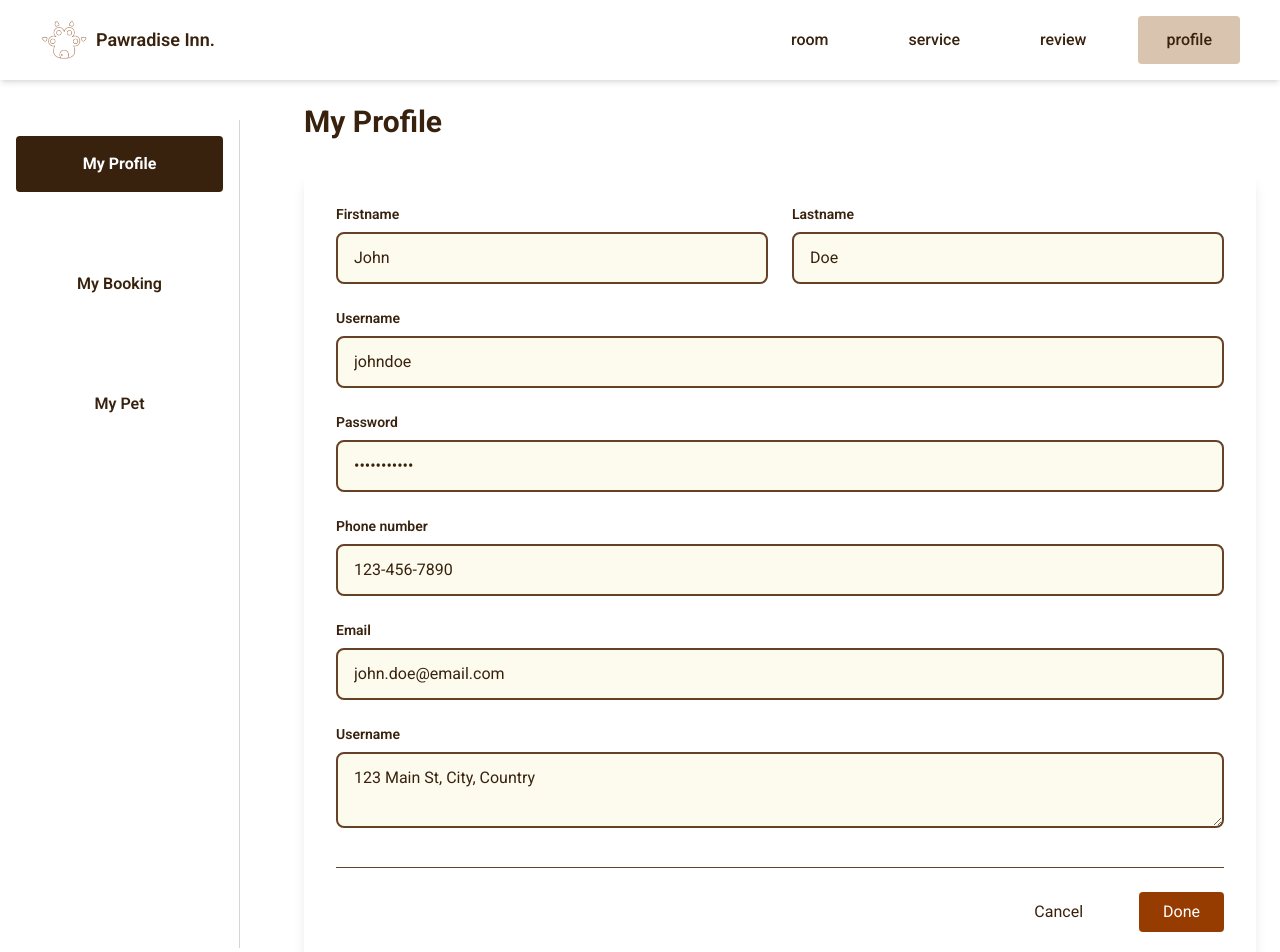
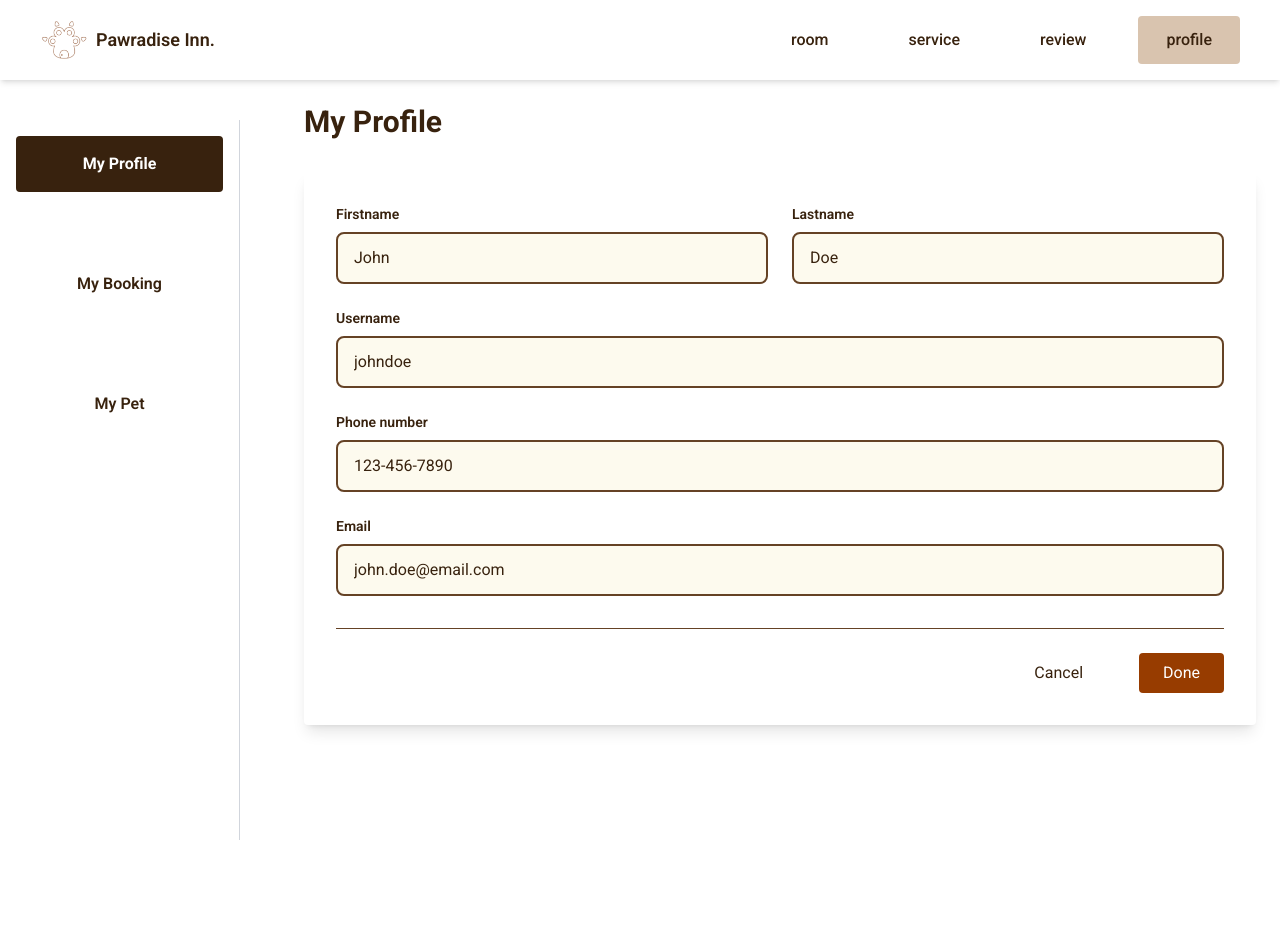
Before and after one commit to Pawradise-Inn/pawradise-inn, a React (Vite) app in the folder frontend/: page /profile in a window 1280 px wide. Shown: the top 952 px of the page. After the commit the page ends 880 px from the top, so only its background shows below. Built offline with nearby package versions, Linux system fonts and the light colour scheme.

Commit message:
fix : pet status path in app

```diff
--- a/frontend/src/App.jsx
+++ b/frontend/src/App.jsx
@@ -48,7 +48,7 @@ const App = () => {
                 {/* Staff Routes */}
                 <Route path="/staff" element={<div>Staff log in</div>} />
                 <Route path="/staff/dashboard" element={<Dashboard />} />
-                <Route path="/staff/pet" element={<PetStatus />} />
+                <Route path="/staff/pet status" element={<PetStatus />} />
                 <Route path="/staff/pet/:id" element={<PetUpdate />} />
                 <Route path="/staff/review" element={<div>Staff Review Page</div>} />
                 <Route path="/staff/management" element={<Management />}>
--- a/frontend/src/components/Navbar.jsx
+++ b/frontend/src/components/Navbar.jsx
@@ -1,4 +1,5 @@
 import { NavLink } from "react-router-dom";
+import Logo from "../assets/logo.png";
 
 const Navbar = () => {
     const pages = ["room", "service", "review", "profile"];
@@ -7,7 +8,7 @@ const Navbar = () => {
       {/* Logo */}
       <div className="flex items-center space-x-3">
         <NavLink to="/" className="flex items-center">
-          <img src="../src/assets/logo.png" alt="logo" className="h-10 w-auto" />
+          <img src={Logo} alt="logo" className="h-10 w-auto" />
           <span className="font-semibold text-lg text-gray-800 ml-2">
             Pawradise Inn.
           </span>
--- a/frontend/src/components/Profile/Profile_comp.jsx
+++ b/frontend/src/components/Profile/Profile_comp.jsx
@@ -55,18 +55,6 @@ const Profile_comp = () => {
                             className= 'w-full px-4 py-3 rounded-lg border-2 transition-all duration-300 border-[var(--brown-color)] bg-[var(--cream-color)] focus:border-[var(--dark-brown-color)] focus:outline-none transition-all duration-300'
                         />
                    </div>
-                   { /* password */}
-                   <div>
-                        <label className="block text-sm font-semibold mb-2">
-                            Password
-                        </label>
-                        <input
-                            type="password"
-                            value={password}
-                            onChange={(e) => setPassword(e.target.value)}
-                            className= 'w-full px-4 py-3 rounded-lg border-2 transition-all duration-300 border-[var(--brown-color)] bg-[var(--cream-color)] focus:border-[var(--dark-brown-color)] focus:outline-none transition-all duration-300'
-                        />
-                   </div>
                    { /* phone */}
                    <div>
                         <label className="block text-sm font-semibold mb-2">
@@ -89,17 +77,6 @@ const Profile_comp = () => {
                             value={email}
                             onChange={(e) => setEmail(e.target.value)}
                             className= 'w-full px-4 py-3 rounded-lg border-2 transition-all duration-300 border-[var(--brown-color)] bg-[var(--cream-color)] focus:border-[var(--dark-brown-color)] focus:outline-none transition-all duration-300'
-                        />
-                   </div>
-                   { /* address */}
-                   <div>
-                        <label className="block text-sm font-semibold mb-2">
-                            Username
-                        </label>
-                        <textarea
-                            value={address}
-                            onChange={(e) => setAddress(e.target.value)}
-                            className='w-full px-4 py-3 rounded-lg border-2 transition-all duration-300 border-[var(--brown-color)] bg-[var(--cream-color)] focus:border-[var(--dark-brown-color)] focus:outline-none transition-all duration-300'
                         />
                    </div>
                 </div>
--- a/frontend/src/components/StaffNavbar.jsx
+++ b/frontend/src/components/StaffNavbar.jsx
@@ -1,4 +1,5 @@
 import { NavLink } from "react-router-dom";
+import Logo from "../assets/logo.png";
 
 const Navbar = () => {
     const pages = ["dashboard", "pet status", "review", "management"];
@@ -7,7 +8,7 @@ const Navbar = () => {
       {/* Logo */}
       <div className="flex items-center space-x-3">
         <NavLink to="/staff" className="flex items-center">
-          <img src="../src/assets/logo.png" alt="logo" className="h-10 w-auto" />
+          <img src={Logo} alt="logo" className="h-10 w-auto" />
           <span className="font-semibold text-lg text-gray-800 ml-2">
             Pawradise Inn.
           </span>
--- a/frontend/src/pages/staff/PetStatus.jsx
+++ b/frontend/src/pages/staff/PetStatus.jsx
@@ -21,11 +21,8 @@ const Pet_card = ({pet}) => {
                             <span className="px-5 py-1 !text-white text-xs rounded-full bg-[var(--dark-brown-color)] font-semibold">
                                 🔴 pet_status
                             </span>
-
                     </div>
-
-                </div>
-
+                </div>\
             </NavLink>
         </div>
 
```
Also changed, not shown: 1 other file (tests, documents, lock files or other folders).
